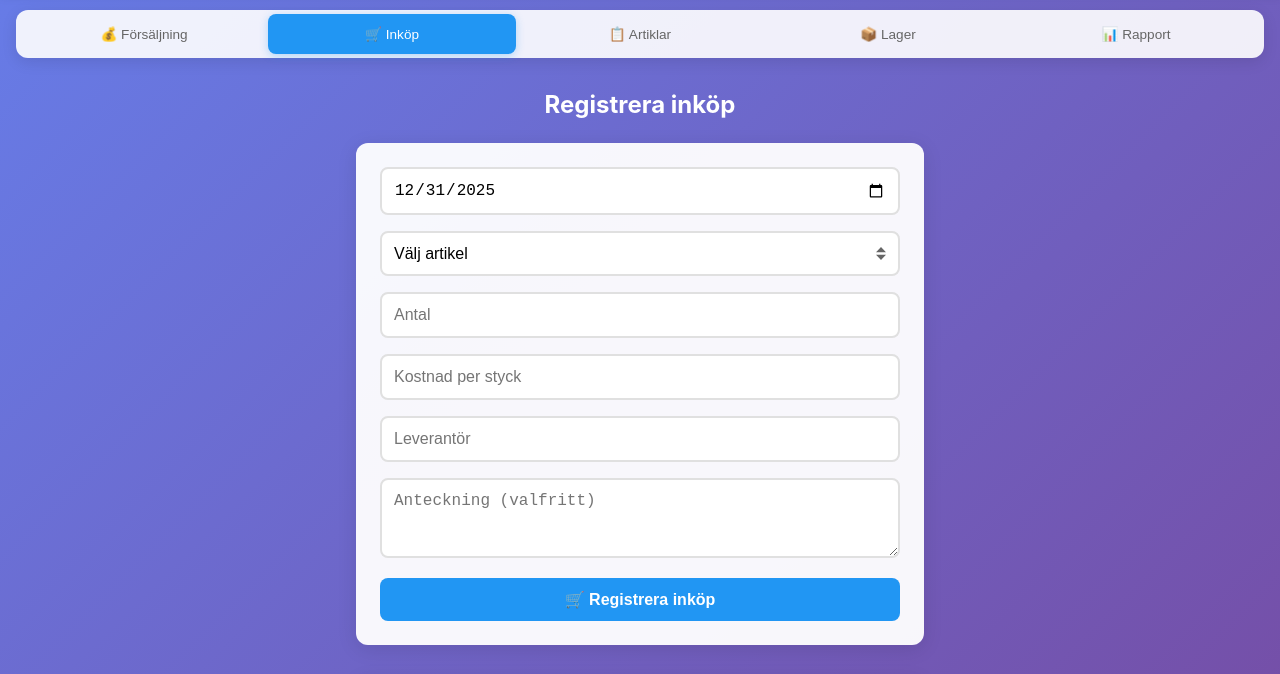
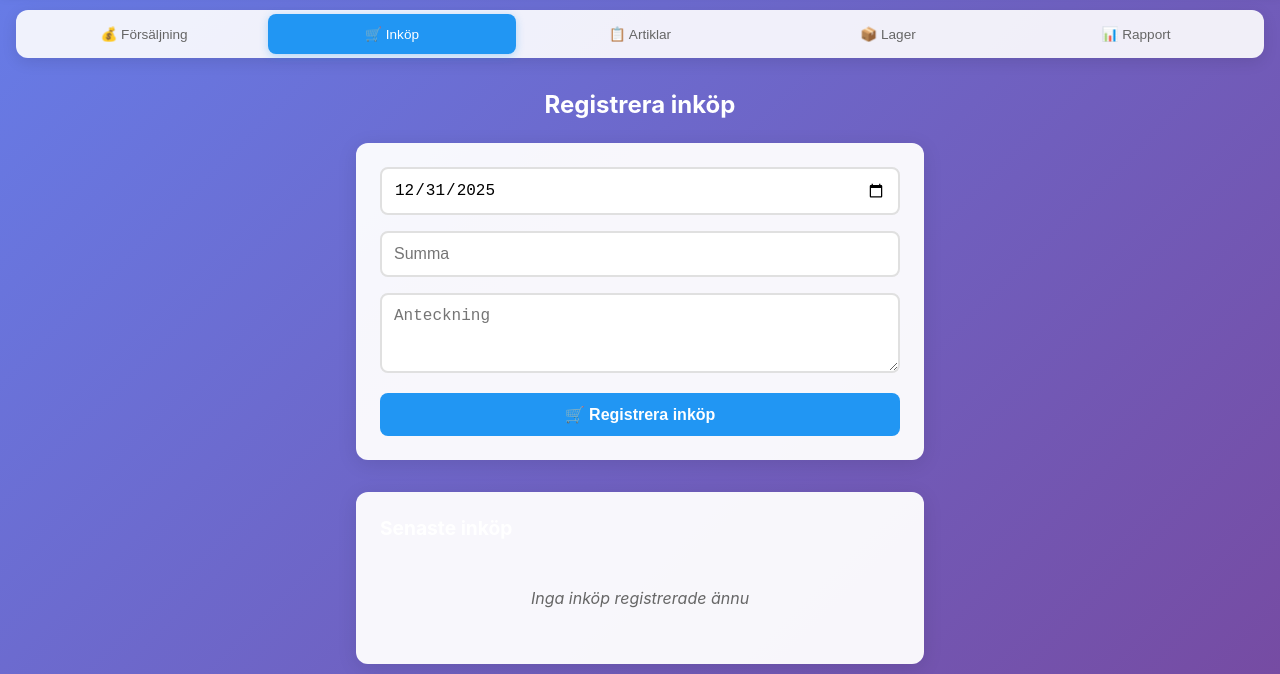
Before and after one commit to perhackarn/bubbelbudget, a plain HTML site: page index.html in a window 1280 px wide. Both pictures are taken after a click on the button "🛒 Inköp". Shown: the part 114-788 px from the top of the page. Drawn offline with Linux system fonts and the light colour scheme.

Commit message:
Förenkla inköpsformuläret - ersätt artikelval med summa och justera anteckning

```diff
--- a/index.html
+++ b/index.html
@@ -48,14 +48,8 @@
         <h2>Registrera inköp</h2>
         <form id="inkop-form">
             <input type="date" id="inkop-datum" required>
-            <select id="inkop-artikel" required>
-                <option value="">Välj artikel</option>
-            </select>
-            <input type="text" id="inkop-produkt" placeholder="Eller skriv produktnamn" style="display:none;">
-            <input type="number" id="inkop-antal" placeholder="Antal" min="1" required>
-            <input type="number" id="inkop-kostnad" placeholder="Kostnad per styck" step="0.01" min="0" required>
-            <input type="text" id="inkop-leverantor" placeholder="Leverantör" required>
-            <textarea id="inkop-anteckning" placeholder="Anteckning (valfritt)"></textarea>
+            <input type="number" id="inkop-summa" placeholder="Summa" step="0.01" min="0" required>
+            <textarea id="inkop-anteckning" placeholder="Anteckning"></textarea>
             <button type="submit">🛒 Registrera inköp</button>
         </form>
 
```
